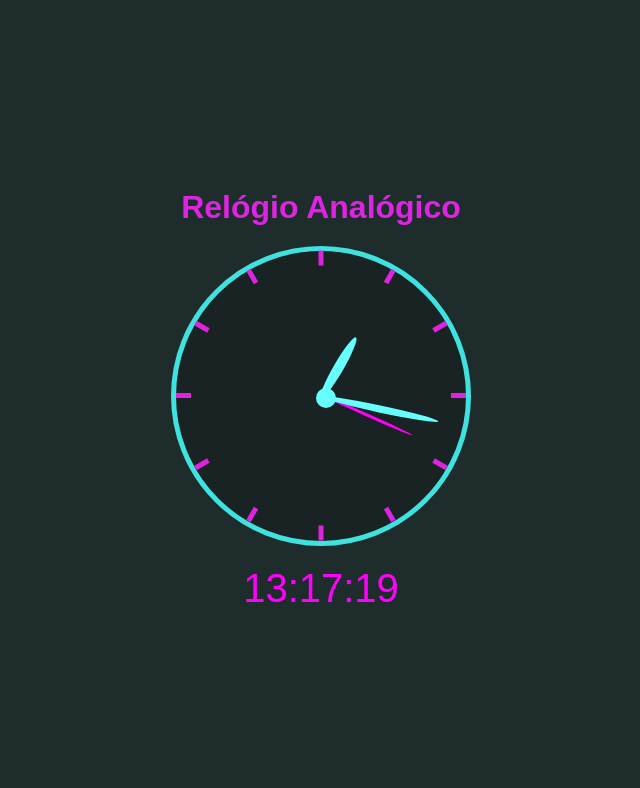
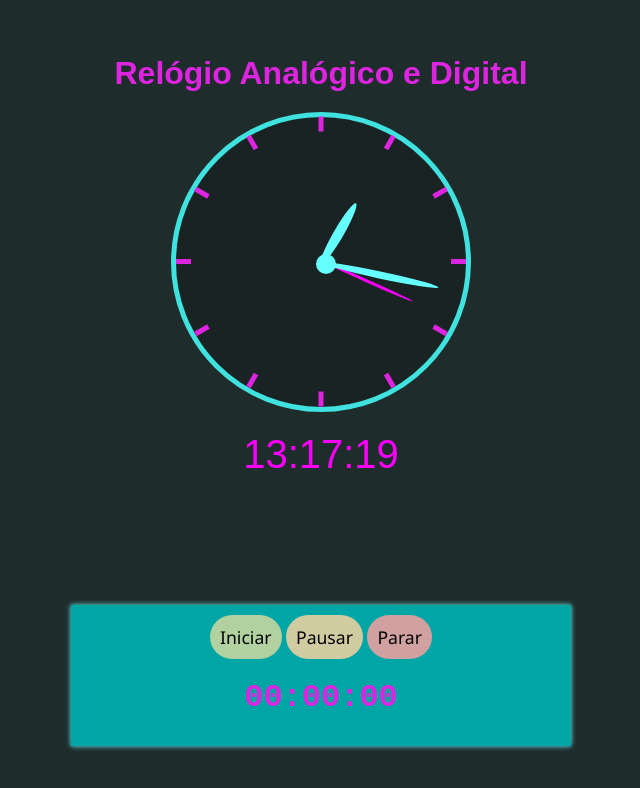
Before and after one commit to EyzRyder/RelogioJS, a plain HTML site: page index.html in a window 1280 px wide. Shown: the whole page, without its empty margins (319-959 px from the left). Drawn offline with Linux system fonts and the light colour scheme.

Commit message:
added stopwatch

```diff
--- a/index.html
+++ b/index.html
@@ -5,11 +5,11 @@
     <meta http-equiv="X-UA-Compatible" content="IE=edge">
     <meta name="viewport" content="width=device-width, initial-scale=1.0">
     <link rel="shortcut icon" href="/favicon/favicon.ico" type="image/x-icon">
-    <title>Relógio Analógico</title>
+    <title>Relógio Analógico e Digital</title>
     <link rel="stylesheet" href="style.css" />
 </head>
 <body>
-    <h1>Relógio Analógico</h1>
+    <h1>Relógio Analógico e Digital</h1>
 
     <div class="relogio">
         <div class="riscos">
@@ -35,6 +35,15 @@
     </div>
     <div class="digital">--:--:--</div>
 
+    <div class="max-width">
+        <button onclick="start();" class="bg-green">Iniciar</button>
+        <button onclick="pause();" class="bg-yellow">Pausar</button>
+        <button onclick="stop();" class="bg-red">Parar</button>
+        <h1 id="counter">00:00:00</h1>
+
+
+    </div>
+
     <script src="script.js"></script>
 </body>
 </html>
--- a/script.js
+++ b/script.js
@@ -38,3 +38,51 @@ function fixZero(time) {
 
 setInterval(updateClock, 1000);
 updateClock();
+
+// stopwach
+var hh = 0;
+var mm = 0;
+var ss = 0;
+
+var tempo = 1000;
+var cron;
+
+function start() {
+    cron = setInterval(() => { timer(); }, tempo);
+}
+
+function pause() {
+    clearInterval(cron);
+}
+
+function stop() {
+    clearInterval(cron);
+    hh = 0;
+    mm = 0;
+    ss = 0;
+
+    document.getElementById('counter').innerText = '00:00:00';
+
+}
+
+function timer() {
+
+    ss++;
+
+    if (ss == 60) {
+        ss = 0;
+        mm++;
+
+        if (mm == 60) {
+            mm = 0;
+            hh++;
+        }
+
+
+    }
+
+
+    var format = (hh < 10 ? '0' + hh : hh) + ':' + (mm < 10 ? '0' + mm : mm) + ':' + (ss < 10 ? '0' + ss : ss);
+    document.getElementById('counter').innerText = format;
+
+}
--- a/style.css
+++ b/style.css
@@ -91,3 +91,44 @@ h1 {
     font-size: 40px;
     margin-top: 20px;
 }
+.max-width {
+        max-width: 500px;
+        width: 100%;
+        padding: 10px;
+        box-sizing: border-box;
+        margin-top: 10%;
+        background-color: #00a6a6;
+        box-shadow: 0 0 5px #66ffff;
+        text-align: center;
+    }
+
+    .max-width h1 {
+        font-family: 'Courier New', Courier, monospace;
+        margin-top: 20px;
+    }
+
+    .max-width button {
+        padding: 10px;
+        border: none;
+        font-family: 'Segoe UI';
+        font-size: 1.1em;
+        transition: all .5s;
+        cursor: pointer;
+        border-radius: 25px;
+    }
+
+    .max-width button:hover {
+        background-color: #a1c0d1;
+    }
+
+    .bg-green {
+        background-color: #b2d1a1;
+    }
+
+    .bg-yellow {
+        background-color: #d1cba1;
+    }
+
+    .bg-red {
+        background-color: #d1a1a1;
+    }
```
